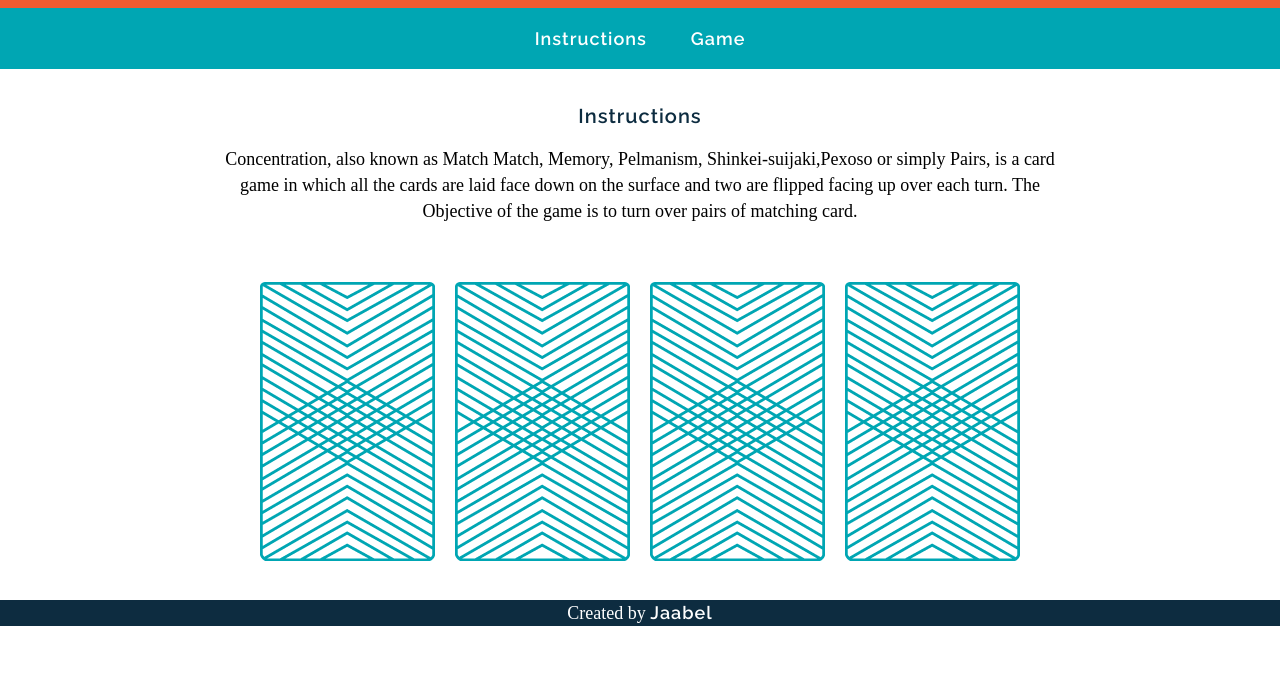
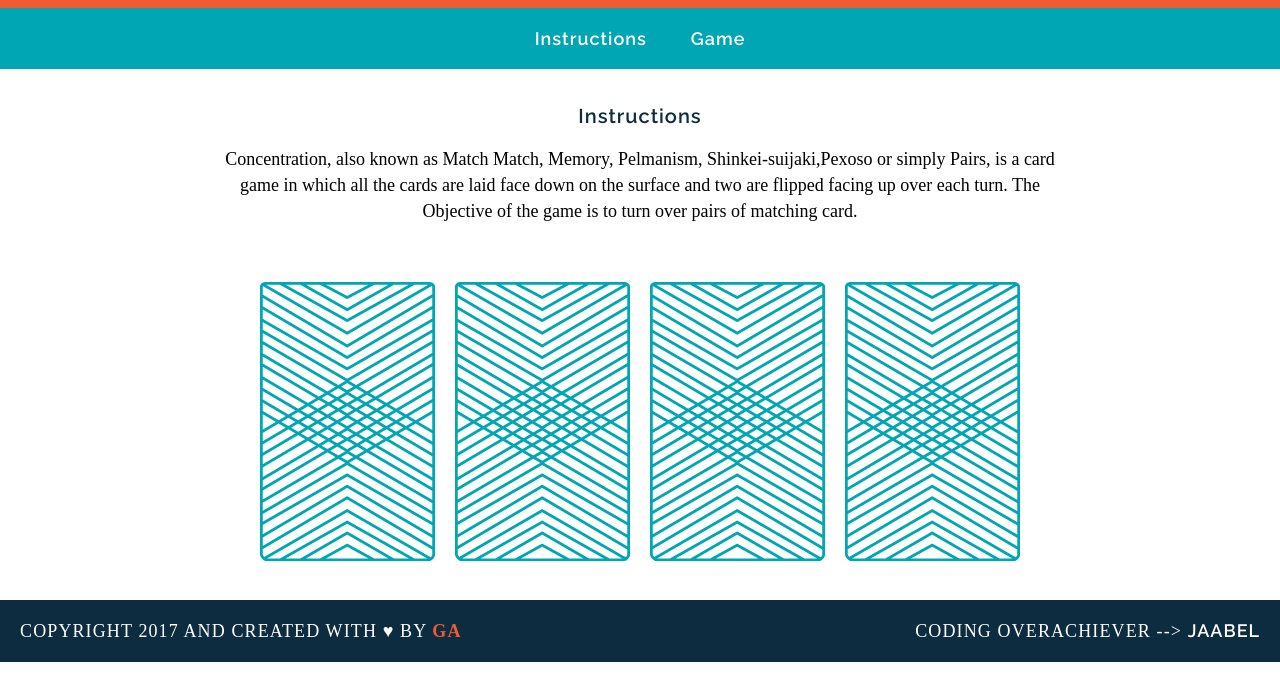
Before and after one commit to iJaabel/wdi-fundamental-memorygame, a plain HTML site: page memory_game/index.html in a window 1280 px wide. Shown: the part 105-800 px from the top of the page. Drawn offline with Linux system fonts and the light colour scheme; a web font is replaced by a local one.

Commit message:
added the js and const

```diff
--- a/memory_game/css/main.css
+++ b/memory_game/css/main.css
@@ -48,6 +48,7 @@ a {
 	letter-spacing: 1px;
 	font-weight: 600;
 	font-size: 18px;
+	border-bottom: 2px solid transparent;
 	-o-transition:.5s;
   	-ms-transition:.5s;
   	-moz-transition:.5s;
@@ -57,6 +58,7 @@ a {
 
 a:hover {
 	color: #F15B31;
+	border-bottom: 2px solid #FFFFFF;
 }
 
 p {
@@ -69,8 +71,35 @@ footer {
 	background-color: #0D2C40;
 	bottom: 0;
 	color: white;
+	text-transform: uppercase;
+	padding: 0 20px;
+	font-size: 14px;
+	letter-spacing: .08em;
+	font-weight: 500;
 }
 
 .navlink {
 	margin: 0 20px;
 }
+
+.copyright {
+	float: left;
+}
+
+.message {
+	float: right;
+}
+
+.name {
+	color: #F15B31;
+	font-weight: 700;
+}
+
+.clearfix:after {
+	visibility: hidden;
+	display: block;
+	content: " ";
+	clear: both;
+	height: 0;
+	font-size: 0;
+}
--- a/memory_game/index.html
+++ b/memory_game/index.html
@@ -23,8 +23,11 @@
 			<img src="assets/images/back.png" alt="Queen of Hearts">
 		</div>
     </main>
-    <footer>
-    	<p>Created by <a href="https://www.facebook.com/jaabl" target="_blank">Jaabel</a></p>
+    <footer class="clearfix">
+    	<p class="message">Coding Overachiever --> <a href="https://www.facebook.com/jaabl" target="_blank">Jaabel</a></p>
+    	<!-- <p>Copyright 2017</p> because I know how to follow the rules-->
+		<p class="copyright">Copyright 2017 and Created with &hearts; by <span class="name">GA</span></p>
     </footer>
+    <script src="js/script.js"></script>
 </body>
 </html>
--- a/memory_game/js/script.js
+++ b/memory_game/js/script.js
@@ -0,0 +1,6 @@
+const cardOne = "king", cardThree = "king", cardTwo = "queen", cardFour = "queen";
+
+
+function function_name(argument) {
+	// body...
+}
```
Also changed, not shown: 1 other file.
